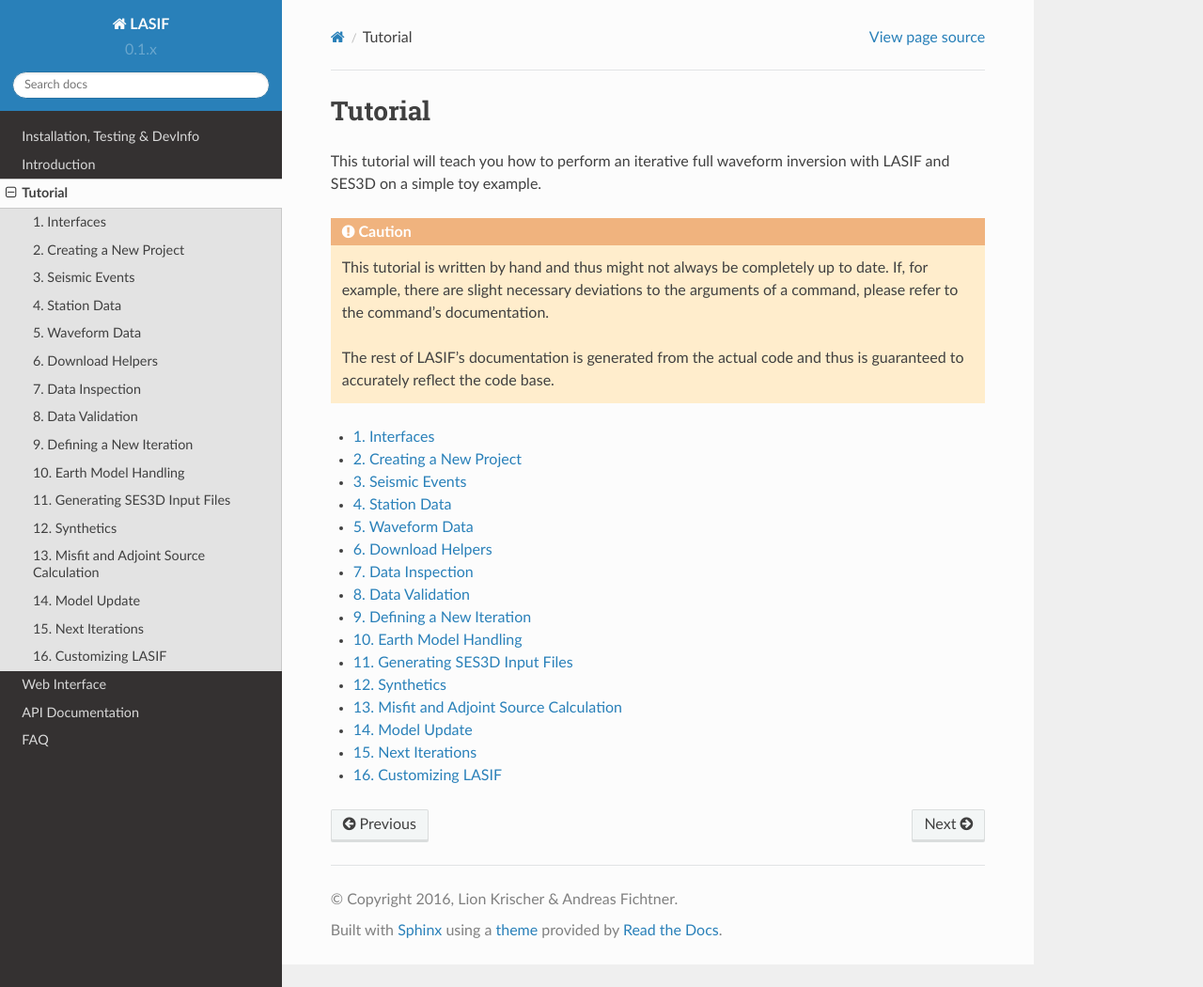
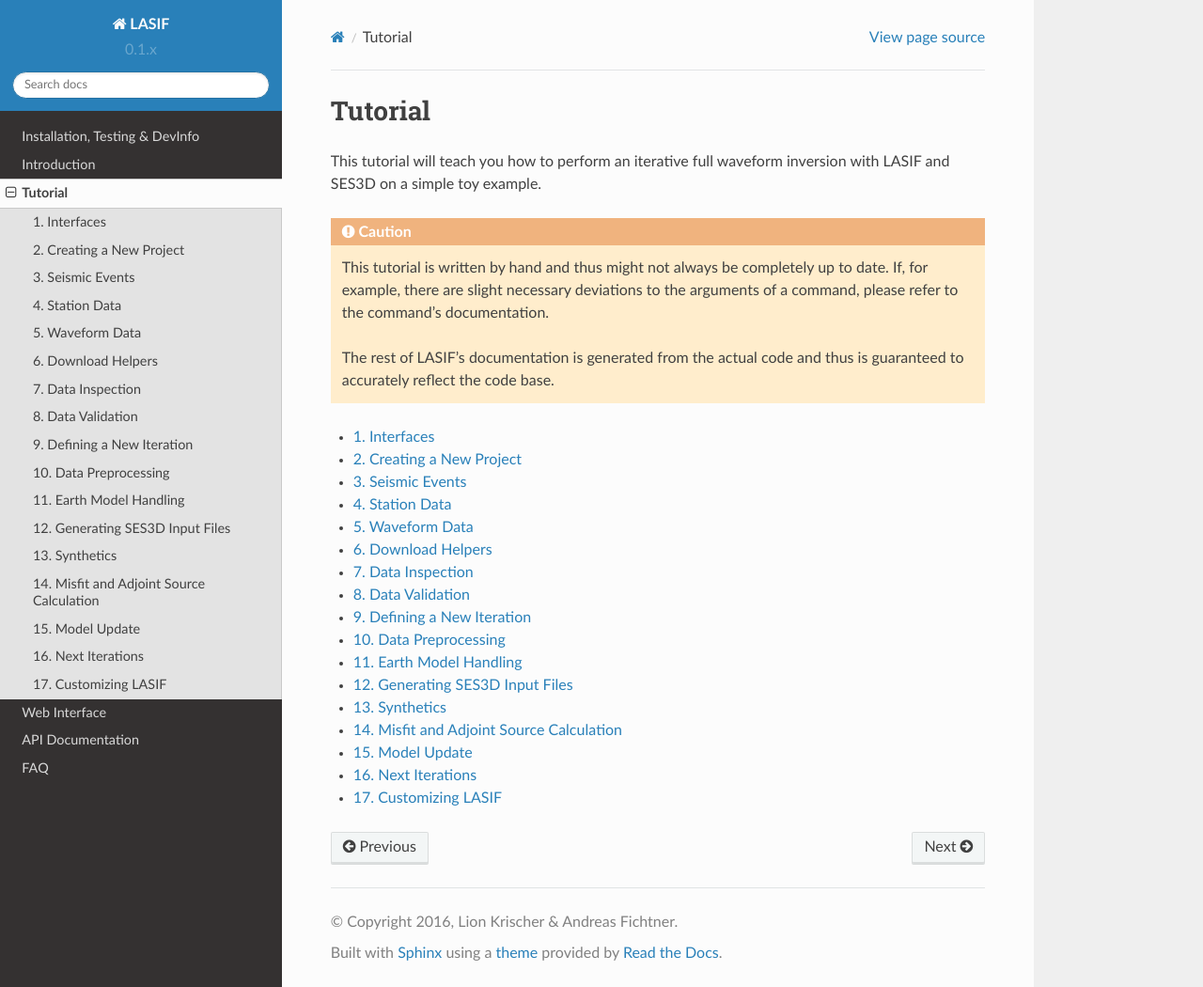
Before and after one commit to krischer/LASIF, a Sphinx documentation site: the page built from doc/tutorial.rst, in a window 1280 px wide and 1050 px high. Shown: the whole window at 94% size. Built offline with Sphinx 7.4.7 and the Read the Docs theme 2.0.0, drawn with Linux system fonts in a browser that asks for light colours; pages that are not in the unit, such as notebooks, are missing from menus.

Commit message:
Data preprocessing is now a separate section.

```diff
--- a/doc/faq.rst
+++ b/doc/faq.rst
@@ -12,7 +12,7 @@
 
 For this you have to edit the ``FUNCTIONS/window_picking_function.py`` file
 within your project folder as described in
-:doc:`tutorial/15_customizing_lasif`. The inner workings and the meaning of
+:doc:`tutorial/16_customizing_lasif`. The inner workings and the meaning of
 the various parameters are explained in the LASIF paper. If something is
 unclear, please let me know.
 
--- a/doc/prerequisites.rst
+++ b/doc/prerequisites.rst
@@ -88,7 +88,7 @@
     $ pip install https://github.com/krischer/wfs_input_generator/archive/master.zi
 
 Please note, that updating **LASIF** will not update your custom, user-defined
-functions within your projects (see :doc:`tutorial/15_customizing_lasif`).  If
+functions within your projects (see :doc:`tutorial/16_customizing_lasif`).  If
 you want to update those as well: delete them and execute any **LASIF**
 function - this will copy the latest versions of these files to your project
 directory. **Make sure to save any changes you made to those functions!!**
--- a/doc/tutorial.rst
+++ b/doc/tutorial.rst
@@ -28,10 +28,11 @@
     tutorial/06_data_inspection
     tutorial/07_data_validation
     tutorial/08_a_new_iteration
-    tutorial/09_model_handling
-    tutorial/10_generating_input_files
-    tutorial/11_synthetic_waveforms
-    tutorial/12_misfits_and_adjoint_sources
-    tutorial/13_model_update
-    tutorial/14_next_iterations
-    tutorial/15_customizing_lasif
+    tutorial/09_data_preprocessing
+    tutorial/10_model_handling
+    tutorial/11_generating_input_files
+    tutorial/12_synthetic_waveforms
+    tutorial/13_misfits_and_adjoint_sources
+    tutorial/14_model_update
+    tutorial/15_next_iterations
+    tutorial/16_customizing_lasif
```
Also changed, not shown: doc/tutorial/08_a_new_iteration.rst (+0 -76 lines), doc/tutorial/09_data_preprocessing.rst (added, +76 -0 lines), doc/tutorial/10_model_handling.rst (renamed from doc/tutorial/09_model_handling.rst), doc/tutorial/11_generating_input_files.rst (renamed from doc/tutorial/10_generating_input_files.rst), doc/tutorial/12_synthetic_waveforms.rst (renamed from doc/tutorial/11_synthetic_waveforms.rst), doc/tutorial/13_misfits_and_adjoint_sources.rst (renamed from doc/tutorial/12_misfits_and_adjoint_sources.rst), doc/tutorial/14_model_update.rst (renamed from doc/tutorial/13_model_update.rst), doc/tutorial/15_next_iterations.rst (renamed from doc/tutorial/14_next_iterations.rst), doc/tutorial/16_customizing_lasif.rst (renamed from doc/tutorial/15_customizing_lasif.rst).
